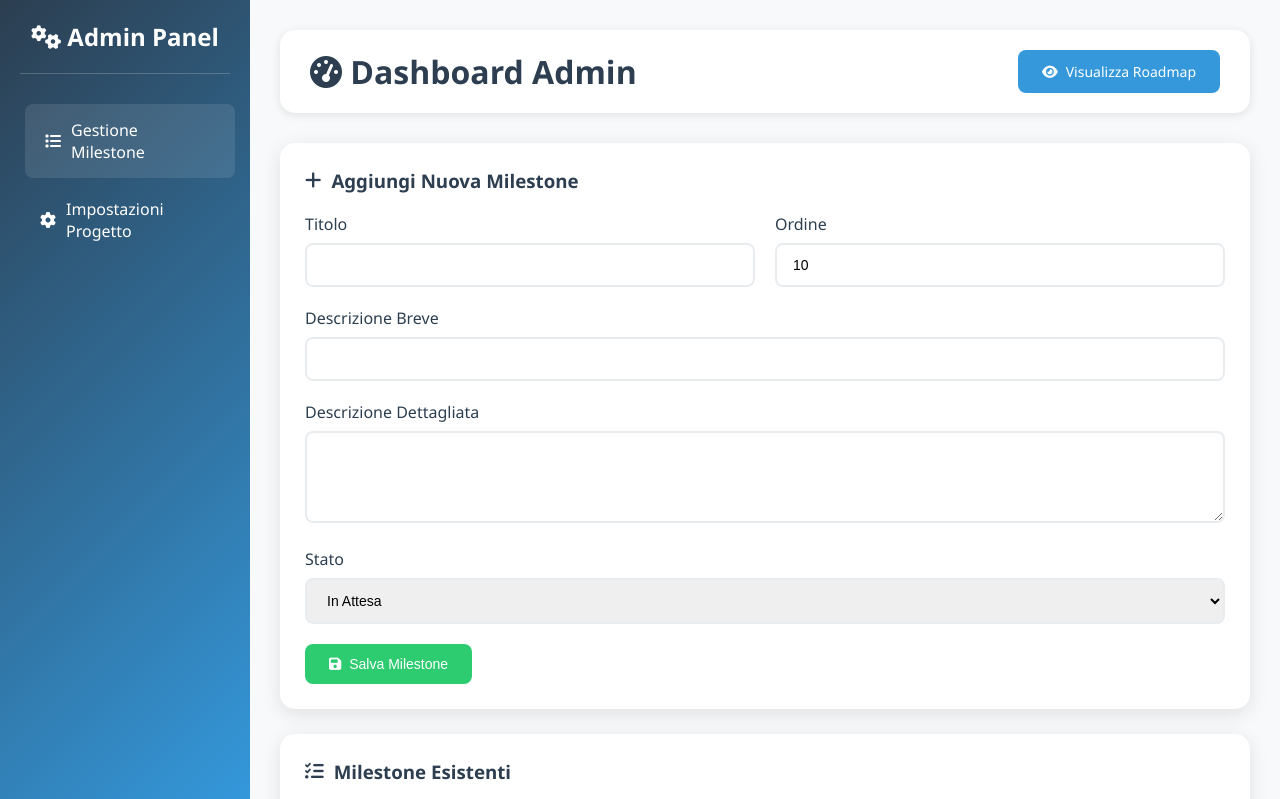
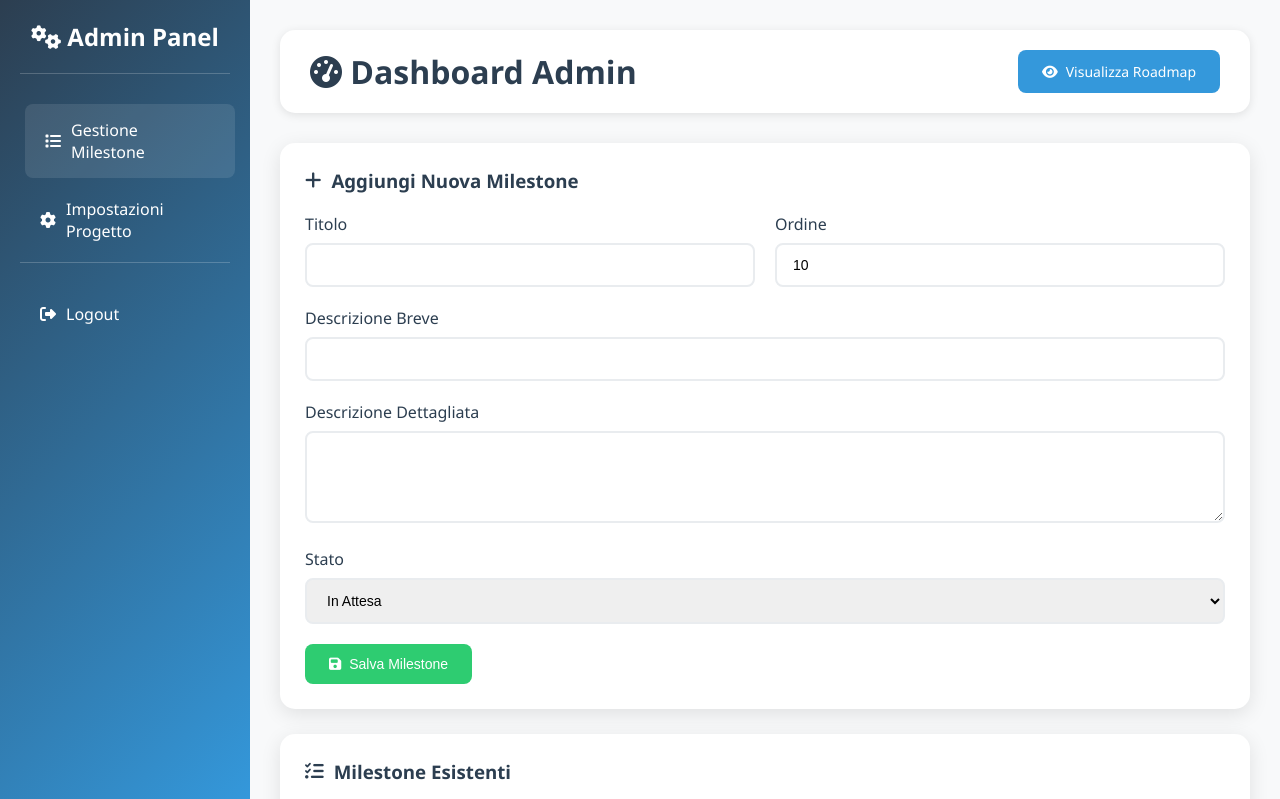
Before and after one commit to iris1801/RoadmapMaker, a Flask app: page /admin in a window 1280 px wide. Shown: the top 799 px of the page. Run offline with Flask 3, Linux system fonts and the light colour scheme; the visitor is signed in with stand-in values (Sample User, id 1); data comes from the database, SQL or seed files in the repository.

Commit message:
Update admin.html

```diff
--- a/templates/admin.html
+++ b/templates/admin.html
@@ -305,6 +305,12 @@
             <i class="fas fa-cog"></i>
             Impostazioni Progetto
         </div>
+        <div style="margin-top: auto; padding-top: 20px; border-top: 1px solid rgba(255,255,255,0.2);">
+            <a href="/admin/logout" class="nav-item" style="text-decoration: none; color: inherit;">
+                <i class="fas fa-sign-out-alt"></i>
+                Logout
+            </a>
+        </div>
     </div>
 
     <div class="main-content">
@@ -569,13 +575,3 @@
                     } else {
                         alert('Errore nell\'eliminare la milestone');
                     }
-                });
-            }
-        }
-
-        // Update settings
-        document.getElementById('settingsForm').addEventListener('submit', function(e) {
-            e.preventDefault();
-
-            const formData = {
-                project_name: document.getElementById('project_name').value,
```
